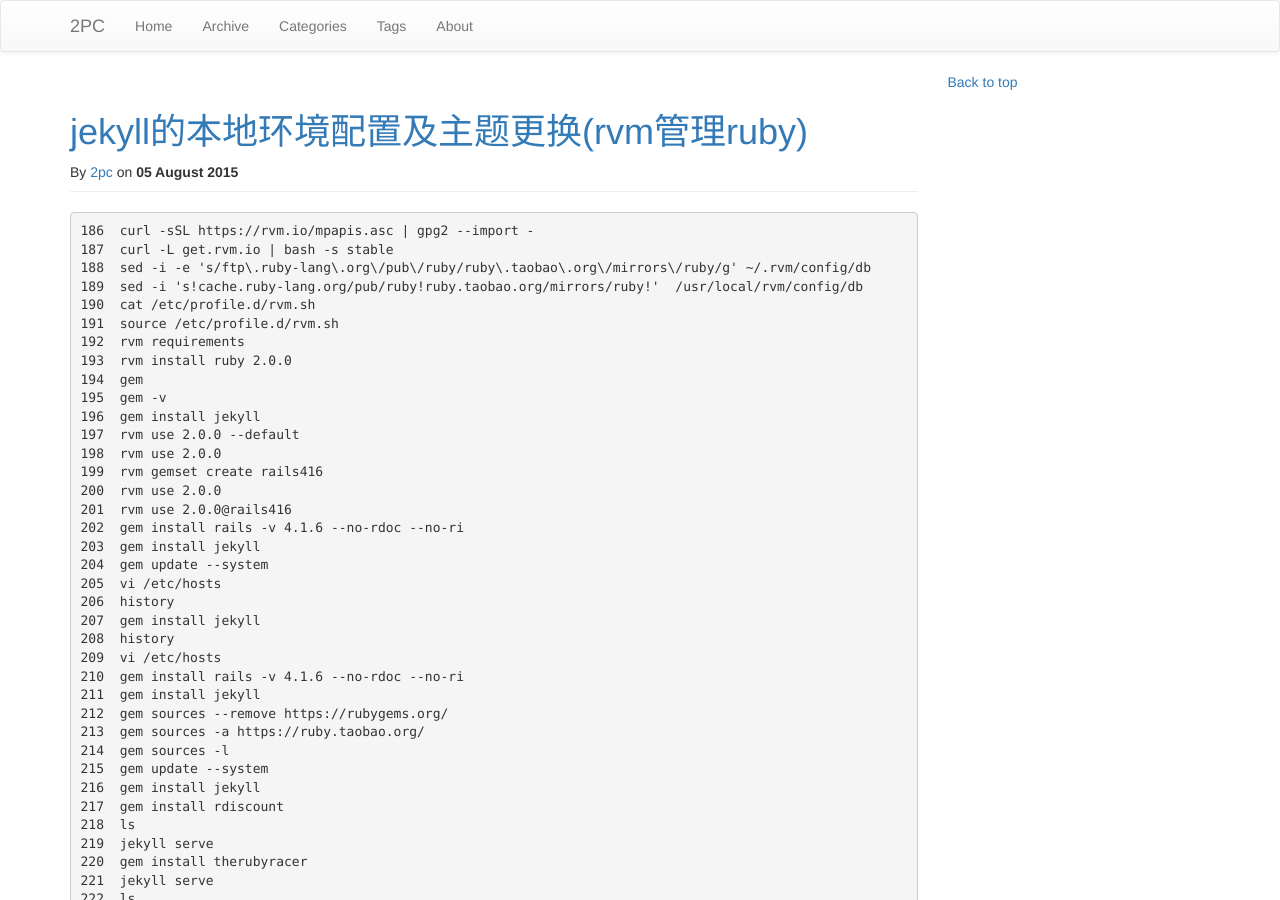
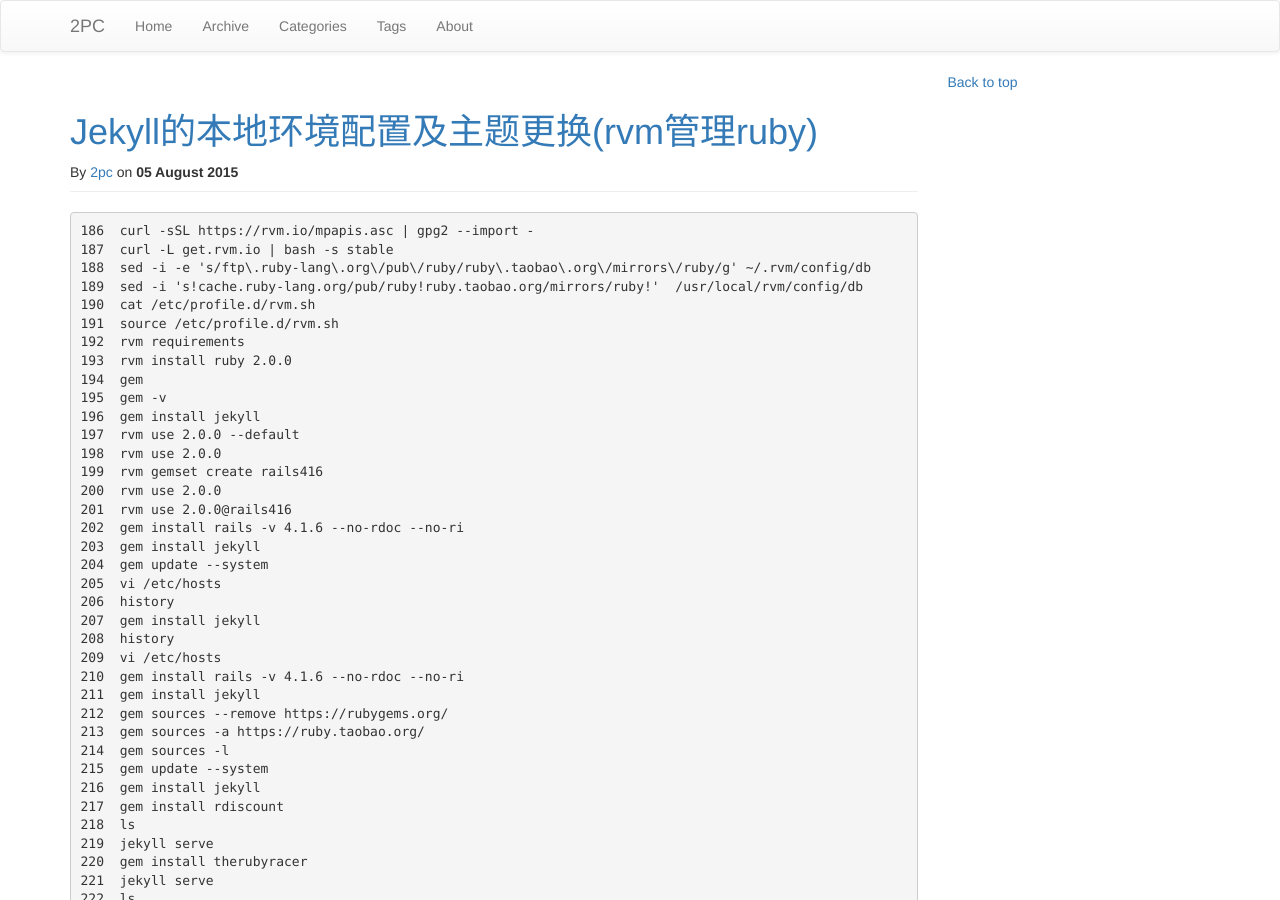
Before and after one commit to luyee/2pc.github.io, a Jekyll site: the page built from _posts/jekyll/2015-08-05-rvm-ruby-jekyll.md, in a window 1280 px wide and 900 px high. Built offline with Jekyll 4.4.1, drawn with Linux system fonts in a browser that asks for light colours; nearby versions of some CDN libraries; library files that are not in the unit come from our copies; comment, search, counter and statistics services are not loaded; some of the changed text lies outside the part shown.

```diff
--- a/_posts/jekyll/2015-08-05-rvm-ruby-jekyll.md
+++ b/_posts/jekyll/2015-08-05-rvm-ruby-jekyll.md
@@ -1,6 +1,6 @@
 ---
 layout: post
-title: "jekyll的本地环境配置及主题更换(rvm管理ruby)"
+title: "Jekyll的本地环境配置及主题更换(rvm管理ruby)"
 keywords: ["jekyll", "rvm","ruby","jekyll-bootstrap"]
 description: "md语法测试"
 category: "jekyll"
```
